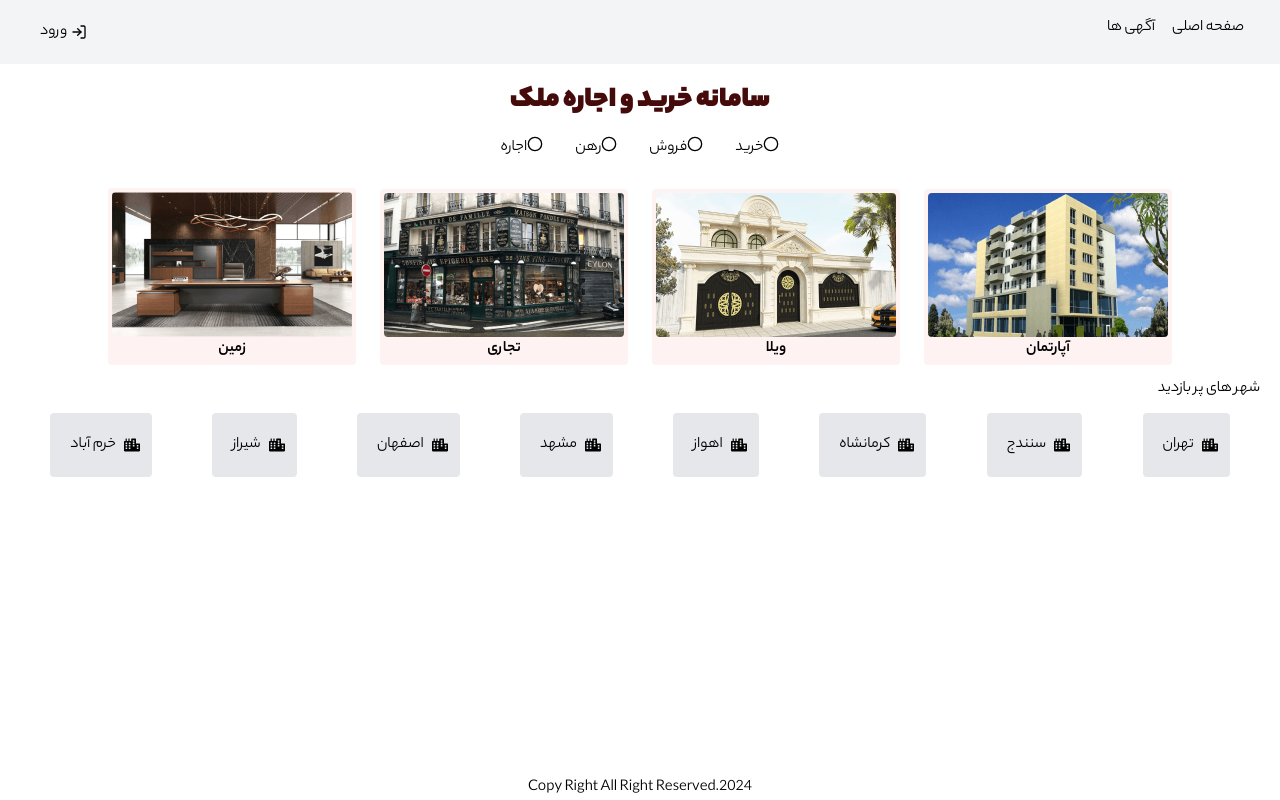
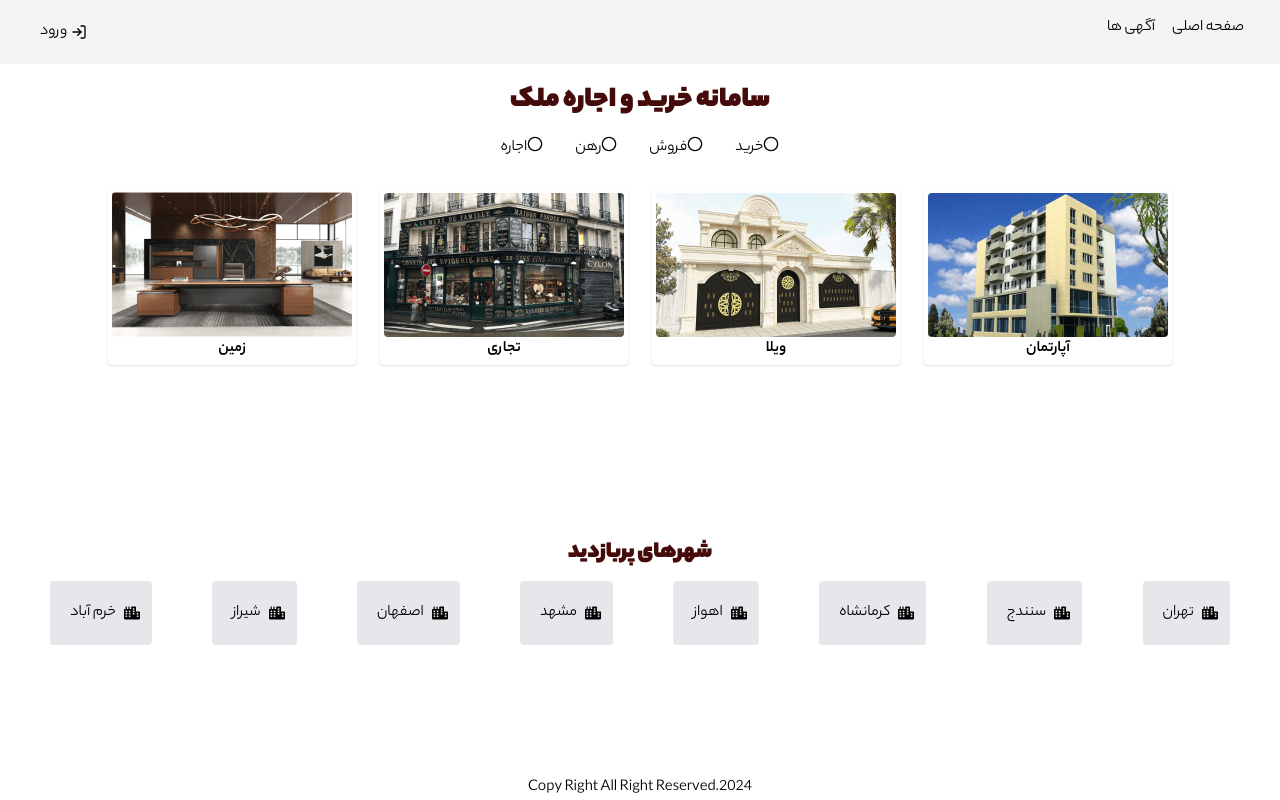
Before and after one commit to aqorbani/realstate, a Next.js app: page / in a window 1280 px wide. Built offline with nearby package versions, Linux system fonts and the light colour scheme; no server answers.

Commit message:
create properties page

```diff
--- /dev/null
+++ b/src/app/properties/page.js
@@ -0,0 +1,3 @@
+export default function page() {
+  return <div>page</div>;
+}
--- a/src/components/module/CategoryCard.js
+++ b/src/components/module/CategoryCard.js
@@ -3,8 +3,8 @@ import Image from "next/image";
 
 export default function CategoryCard({ name, title }) {
   return (
-    <div className="bg-red-50 m-3 p-1 rounded">
-      <Link href={`/buy-residential?category=${name}`}>
+    <div className="shadow m-3 p-1 rounded">
+      <Link href={`/properties?category=${name}`}>
         <Image
           className="rounded"
           src={`/images/${name}.png`}
--- a/src/components/template/HomePage.js
+++ b/src/components/template/HomePage.js
@@ -24,8 +24,10 @@ export default function HomePage() {
           <CategoryCard title={categories[i]} name={i} key={index} />
         ))}
       </div>
-      <div>
-        <h3>شهر های پر بازدید</h3>
+      <div className="mt-40">
+        <h3 className="flex justify-center font-bold text-red-950 text-2xl">
+          شهرهای پربازدید{" "}
+        </h3>
         <ul className="flex flex-wrap justify-around">
           {cities.map((i) => (
             <li
```
